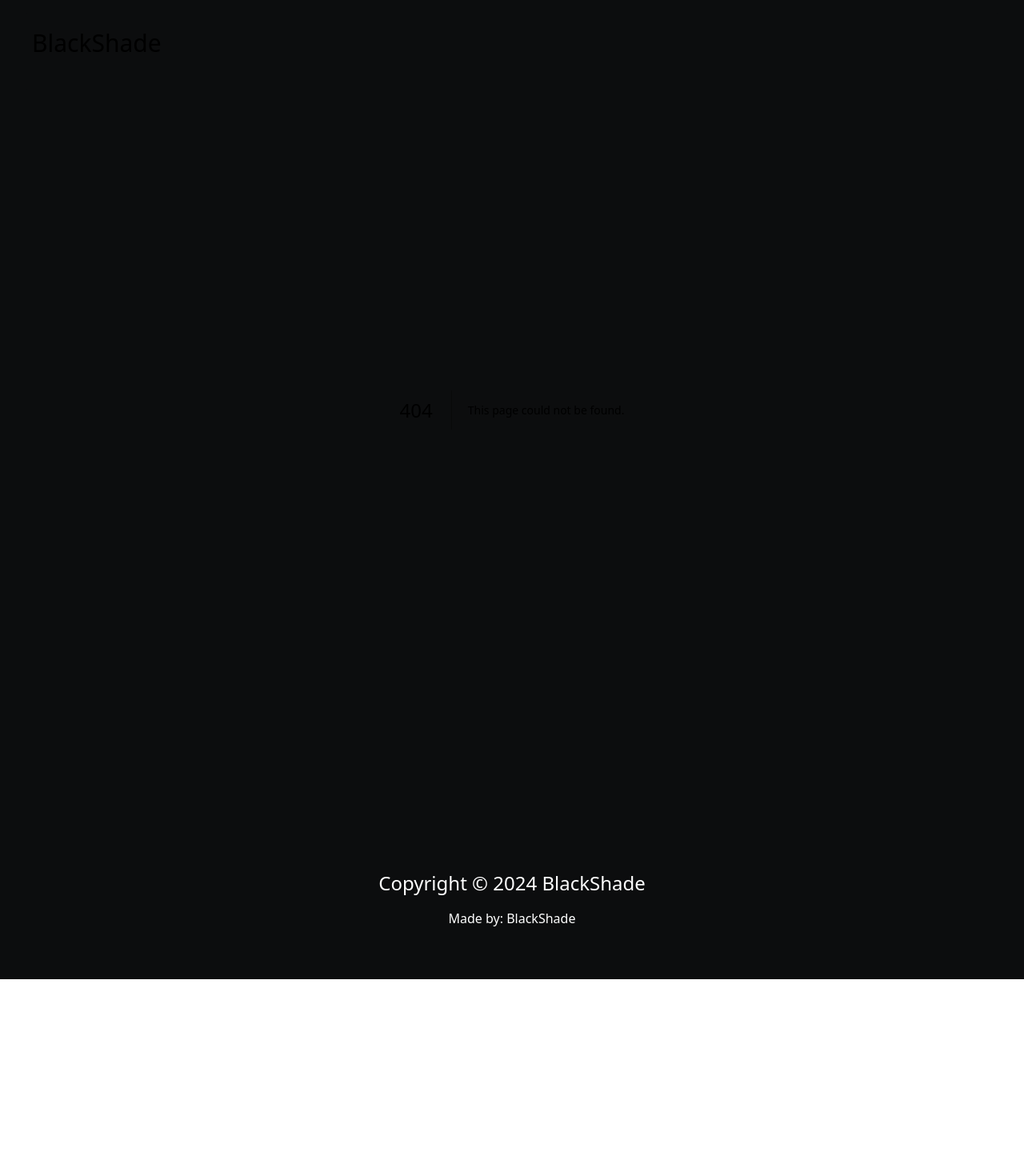
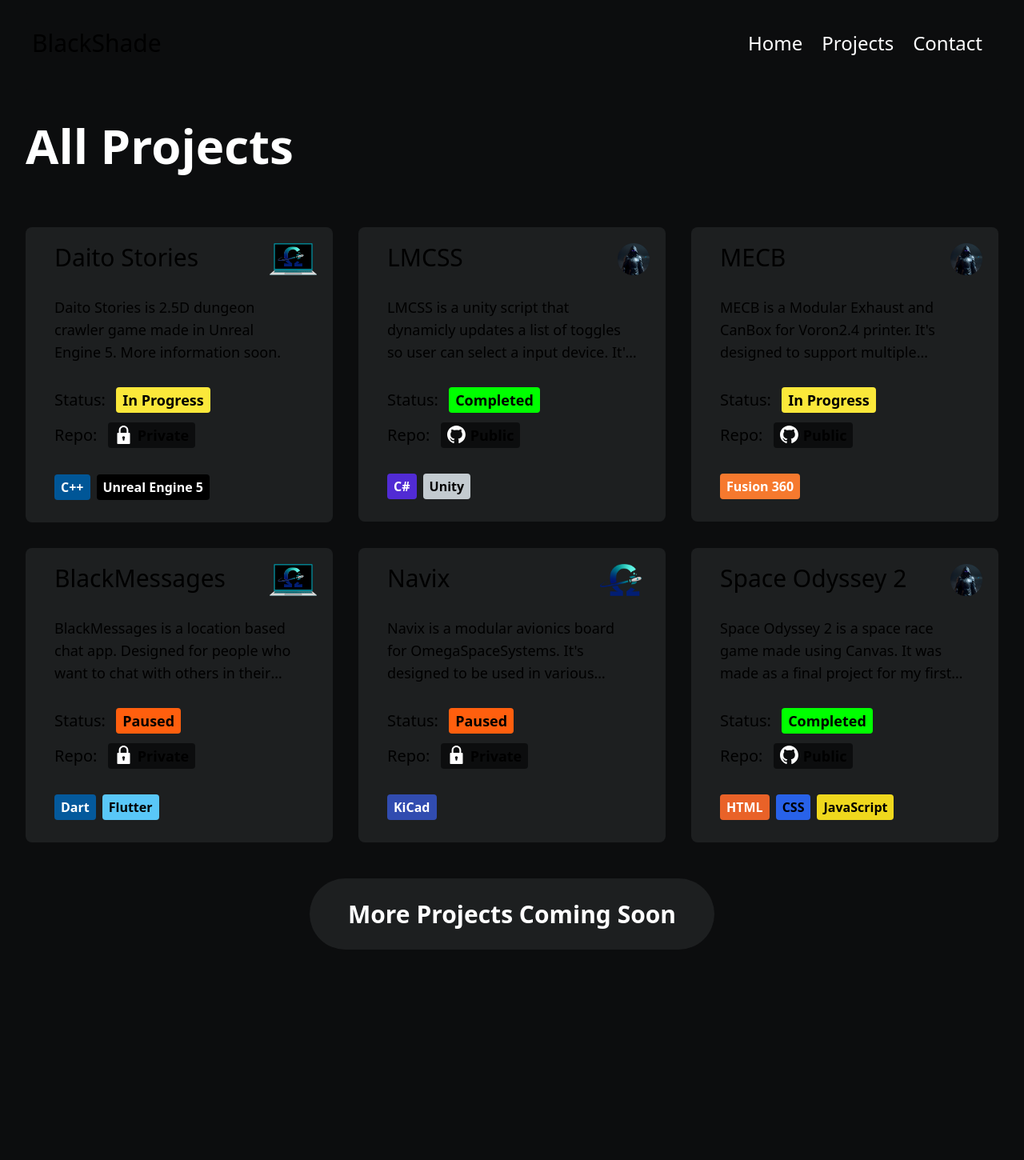
Before and after one commit to BlackShadeOSS/blackshade-website, a Next.js app: page /projects in a window 1280 px wide. Before the commit this address had no page. Shown: the top 1450 px of the page at 80% size. Before the commit the page ends 1224 px from the top, so only its background shows below. Built offline with nearby package versions, Linux system fonts and the light colour scheme.

Commit message:
some minor changes, added navigation in the navbar, added procjets site

```diff
--- a/app/Navbar.tsx
+++ b/app/Navbar.tsx
@@ -5,8 +5,31 @@
 const NavBar = () => {
     return (
         <nav className="bg-coalblack px-2 pt-5 pb-10 rounded ">
-            <div className="container flex flex-wrap items-center justify-center lg:justify-start mx-auto">
+            <div className="container flex flex-wrap items-center justify-center lg:justify-between mx-auto">
                 <h1 className="text-3xl">BlackShade</h1>
+                <ul className="flex flex-wrap items-center justify-center lg:justify-around">
+                    <li>
+                        <Link href="/">
+                            <span className="px-3 py-2 text-white text-2xl">
+                                Home
+                            </span>
+                        </Link>
+                    </li>
+                    <li>
+                        <Link href="/projects">
+                            <span className="px-3 py-2 text-white text-2xl">
+                                Projects
+                            </span>
+                        </Link>
+                    </li>
+                    <li>
+                        <Link href="#contact">
+                            <span className="px-3 py-2 text-white text-2xl">
+                                Contact
+                            </span>
+                        </Link>
+                    </li>
+                </ul>
             </div>
         </nav>
     );
--- a/app/kofiButton.tsx
+++ b/app/kofiButton.tsx
@@ -22,7 +22,7 @@
 export default function KofiButton({
     link,
     message,
-    className = "flex items-center justify-center bg-[#13C3FF] h-24 rounded-2xl p-6 text-white text-2xl lg:text-3xl",
+    className = "flex items-center justify-center bg-ashgrey hover:bg-[#13C3FF] h-24 rounded-2xl p-6 text-white text-2xl lg:text-3xl duration-700",
 }: KofiButtonProps) {
     return (
         <motion.div
--- a/app/page.tsx
+++ b/app/page.tsx
@@ -1,6 +1,7 @@
 "use client";
 
 import Image from "next/image";
+import Link from "next/link";
 import { motion } from "framer-motion";
 import { AnimatedText } from "./textTyper";
 import Card from "./card";
@@ -131,14 +132,6 @@
                 </h2>
                 <div className="grid grid-cols-1 gap-8 lg:grid-cols-3">
                     <Card
-                        title="Daito Stories"
-                        description="Daito Stories is 2.5D dungeon crawler game made in Unreal Engine 5.
-                        More information soon."
-                        languages={["cpp", "ue5"]}
-                        status="inprogress"
-                        by="OmegaSpaceDev"
-                    />
-                    <Card
                         title="LMCSS"
                         description="LMCSS is a unity script that dynamicly updates a list of toggles so user can select a input device. It's designed for local multiplayer games."
                         languages={["csharp", "unity"]}
@@ -153,20 +146,6 @@
                         repo="/github.com/BlackShadeOSS/Modular-Exhaust-CanBox"
                     />
                     <Card
-                        title="BlackMessages"
-                        description="BlackMessages is a location based chat app. Designed for people who want to chat with others in their area."
-                        languages={["dart", "flutter"]}
-                        status="paused"
-                        by="OmegaSpaceDev"
-                    />
-                    <Card
-                        title="Navix"
-                        description="Navix is a modular avionics board for OmegaSpaceSystems. It's designed to be used in various aerospace projects."
-                        languages={["kicad"]}
-                        status="paused"
-                        by="OmegaSpaceSystems"
-                    />
-                    <Card
                         title="Space Odyssey 2"
                         description="Space Odyssey 2 is a space race game made using Canvas. It was made as a final project for my first year of high school."
                         languages={["html", "css", "javascript"]}
@@ -174,6 +153,19 @@
                         repo="github.com/BlackShadeOSS/Space-Odyssey-2"
                         by="BlackShade"
                     />
+                </div>
+                <div className="flex justify-center gap-4 h-28 mt-10">
+                    <motion.div
+                        whileHover={{ scale: 1.025 }}
+                        transition={{ duration: 0.33 }}
+                        className="hover:cursor-pointer text-white hover:text-sky-400 duration-500"
+                    >
+                        <Link href="/projects">
+                            <span className="bg-ashgrey px-12 py-6 rounded-lg text-3xl font-semibold ">
+                                View all projects
+                            </span>
+                        </Link>
+                    </motion.div>
                 </div>
             </motion.section>
             <motion.section
@@ -204,7 +196,7 @@
                     />
                     <ContactCard
                         title="LinkedIn"
-                        link="https://www.linkedin.com/in/tomasz-tarnawski-682341290/"
+                        link="https://www.linkedin.com/in/tomasz-tarnawski/"
                         logo="linkedin"
                     />
                     <ContactCard
--- /dev/null
+++ b/app/projects/page.tsx
@@ -0,0 +1,83 @@
+"use client";
+
+import Link from "next/link";
+import { motion } from "framer-motion";
+import Card from "../card";
+
+export default function Page() {
+    return (
+        <div className="flex w-full flex-col gap-12 pb-8">
+            <motion.section
+                initial={{ opacity: 0 }}
+                animate={{ opacity: 1 }}
+                transition={{ duration: 1.5 }}
+                className="flex flex-col gap-8 mt-10"
+                id="projects"
+            >
+                <h2 className="text-5xl text-center font-bold text-white lg:text-6xl lg:text-left mb-10">
+                    All Projects
+                </h2>
+                <div className="grid grid-cols-1 gap-8 lg:grid-cols-3">
+                    <Card
+                        title="Daito Stories"
+                        description="Daito Stories is 2.5D dungeon crawler game made in Unreal Engine 5.
+                        More information soon."
+                        languages={["cpp", "ue5"]}
+                        status="inprogress"
+                        by="OmegaSpaceDev"
+                    />
+                    <Card
+                        title="LMCSS"
+                        description="LMCSS is a unity script that dynamicly updates a list of toggles so user can select a input device. It's designed for local multiplayer games."
+                        languages={["csharp", "unity"]}
+                        status="completed"
+                        repo="github.com/BlackShadeOSS/LocalMultiplayerControllerSelectionScript"
+                    />
+                    <Card
+                        title="MECB"
+                        description="MECB is a Modular Exhaust and CanBox for Voron2.4 printer. It's designed to support multiple toolheads with or without a exhaust filters."
+                        languages={["fusion360"]}
+                        status="inprogress"
+                        repo="/github.com/BlackShadeOSS/Modular-Exhaust-CanBox"
+                    />
+                    <Card
+                        title="BlackMessages"
+                        description="BlackMessages is a location based chat app. Designed for people who want to chat with others in their area."
+                        languages={["dart", "flutter"]}
+                        status="paused"
+                        by="OmegaSpaceDev"
+                    />
+                    <Card
+                        title="Navix"
+                        description="Navix is a modular avionics board for OmegaSpaceSystems. It's designed to be used in various aerospace projects."
+                        languages={["kicad"]}
+                        status="paused"
+                        by="OmegaSpaceSystems"
+                    />
+                    <Card
+                        title="Space Odyssey 2"
+                        description="Space Odyssey 2 is a space race game made using Canvas. It was made as a final project for my first year of high school."
+                        languages={["html", "css", "javascript"]}
+                        status="completed"
+                        repo="github.com/BlackShadeOSS/Space-Odyssey-2"
+                        by="BlackShade"
+                    />
+                </div>
+                <div className="flex justify-center gap-4 h-28 mt-10">
+                    <motion.div
+                        initial={{ rotate: 0 }}
+                        whileHover={{
+                            rotate: [0, 33, -33, 33, -33, 0],
+                        }}
+                        transition={{ duration: 0.5 }}
+                        className=" text-white duration-500 hover:text-slate-600"
+                    >
+                        <span className="bg-ashgrey px-12 py-6 rounded-full text-3xl font-semibold ">
+                            More Projects Coming Soon
+                        </span>
+                    </motion.div>
+                </div>
+            </motion.section>
+        </div>
+    );
+}
--- a/package.json
+++ b/package.json
@@ -12,7 +12,8 @@
         "framer-motion": "^11.3.29",
         "next": "14.2.6",
         "react": "^18",
-        "react-dom": "^18"
+        "react-dom": "^18",
+        "sharp": "^0.33.5"
     },
     "devDependencies": {
         "@types/node": "^20",
```
Also changed, not shown: 1 other file (tests, documents, lock files or other folders).
